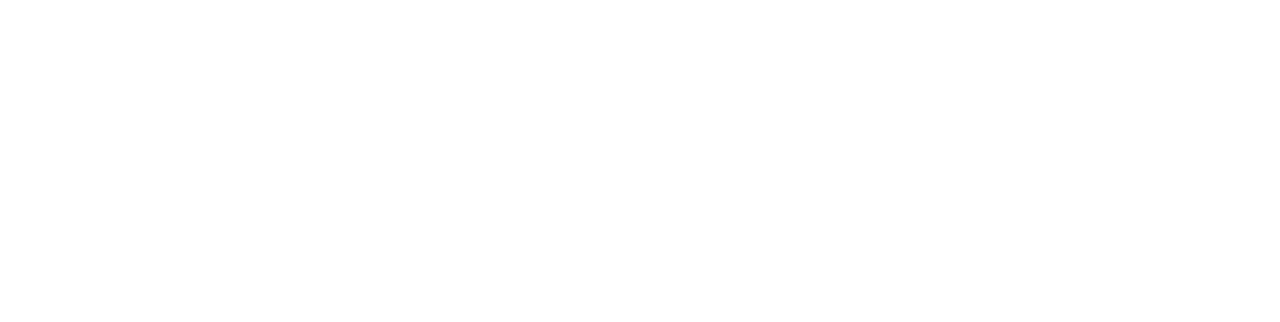
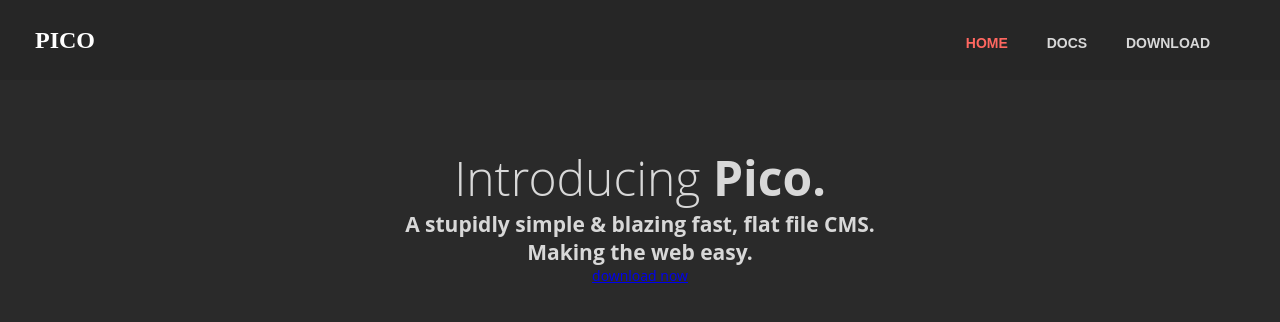
Before and after one commit to lucianasm86/pico, a plain HTML site: page index.html in a window 1280 px wide. Drawn offline with Linux system fonts and the light colour scheme; a web font is replaced by a local one.

Commit message:
upload pico

```diff
--- a/css/main.css
+++ b/css/main.css
@@ -1,8 +1,64 @@
-/* Your CSS styling goes here. For example:
-
-h1 {
-	color: pink;
-	font-size: 50px;
+* {
+    margin: 0;
+    padding: 0;
 }
 
-*/
+body {
+    background-color: #2a2a2a;
+    font-size: 14px;
+}
+/* NAVIGATION */
+.navigation {
+    background-color: #262626;
+    height: 80px;
+}
+
+.navigation .logo {
+    color: #fff;
+    float: left;
+    font-size: 24px;
+    font-weight: bold;
+    line-height: 20px;
+    margin-top: 15px;
+    padding: 15px 15px 15px 35px;
+}
+
+.navigation ul {
+    float: right;
+    font-family: arial;
+    font-size: 14px;
+    font-weight: bold;
+    padding: 15px 35px 15px 15px;
+    margin-top: 20px;
+}
+
+.navigation li {
+    display: inline-block;
+}
+
+.navigation li.active a {
+    color: #ff6760;
+}
+
+.navigation a {
+    color: #d8d8d8;
+    margin-right: 35px;
+    text-decoration: none;
+    text-transform: uppercase;
+}
+/* HEADER */
+.header {
+    color: #d8d8d8;
+    font-family: 'Open Sans', sans-serif;
+    text-align: center;
+}
+
+.header h1 {
+    font-size: 48px;
+    font-weight: 300;
+    margin-top: 65px;
+}
+
+.header h1 > span {
+    font-weight: bold;
+}
--- a/index.html
+++ b/index.html
@@ -1,18 +1,18 @@
 <!-- This tells the browser what type of file to expect and how to read it -->
 <!DOCTYPE html>
 
-<html lang="en" class="fa-events-icons-ready">
+<html lang="en">
 
 	<head>
         <!-- Character Set -->
         <meta charset="utf-8">
         <!-- Creator of the Website -->
-        <meta name="author" content="creator of the website">
+        <meta name="author" content="Codify Academy">
         <!-- Description of the Website -->
-        <meta name="description" content="content of the website">
-        <title><!--Title your webpage here--></title>
+        <meta name="description" content="A website site replication made by Codify Academy">
+        <title>Pico Site Replication</title>
         <!-- Favorite Icon -->
-        <link rel="shortcut icon" href="">
+        <link rel="shortcut icon" href="favicon.ico">
         <!-- Font Awesome - For Icons -->
 		<script defer src="https://use.fontawesome.com/releases/v5.0.8/js/solid.js" integrity="sha384-+Ga2s7YBbhOD6nie0DzrZpJes+b2K1xkpKxTFFcx59QmVPaSA8c7pycsNaFwUK6l" crossorigin="anonymous"></script>
 		<script defer src="https://use.fontawesome.com/releases/v5.0.8/js/fontawesome.js" integrity="sha384-7ox8Q2yzO/uWircfojVuCQOZl+ZZBg2D2J5nkpLqzH1HY0C1dHlTKIbpRz/LG23c" crossorigin="anonymous"></script>
@@ -22,16 +22,31 @@
         <!-- Custom CSS -->
 		<link rel="stylesheet" href="css/main.css">
 		<!-- Animate CSS -->
-		<link rel="stylesheet" href="css/animate.css">
+		<!-- <link rel="stylesheet" href="css/animate.css"> -->
 		<!-- Reset CSS -->
-		<link rel="stylesheet" href="css/reset.css">
+		<!-- <link rel="stylesheet" href="css/reset.css"> -->
         <!-- Viewport -->
 		<meta name="viewport" content="width=device-width, initial-scale=1.0">
 
 	</head>
 
 	<body>
-		<!-- Any code that will be visible on your site must be written inside your body element, here -->
+		<!-- NAVIGATION -->
+		<div class="navigation">
+			<span class="logo">PICO</span>
+			<ul>
+				<li class="active"><a href="#">Home</a></li>
+				<li><a href="#">Docs</a></li>
+				<li><a href="#">Download</a></li>
+			</ul>
+		</div>
+		<!-- HEADER -->
+		<div class="header">
+			<h1>Introducing <span>Pico.</span></h1>
+			<h2>A stupidly simple <span>&amp;</span> blazing fast, flat file CMS. <br> Making the web easy.</h2>
+			<a href="#">download now</a>
+		</div>
+
 	</body>
 
 </html>
```
